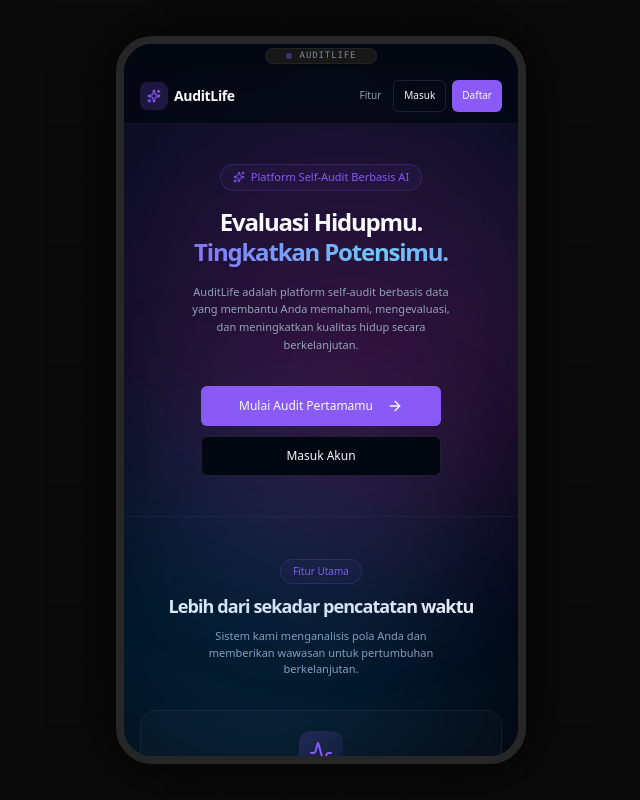
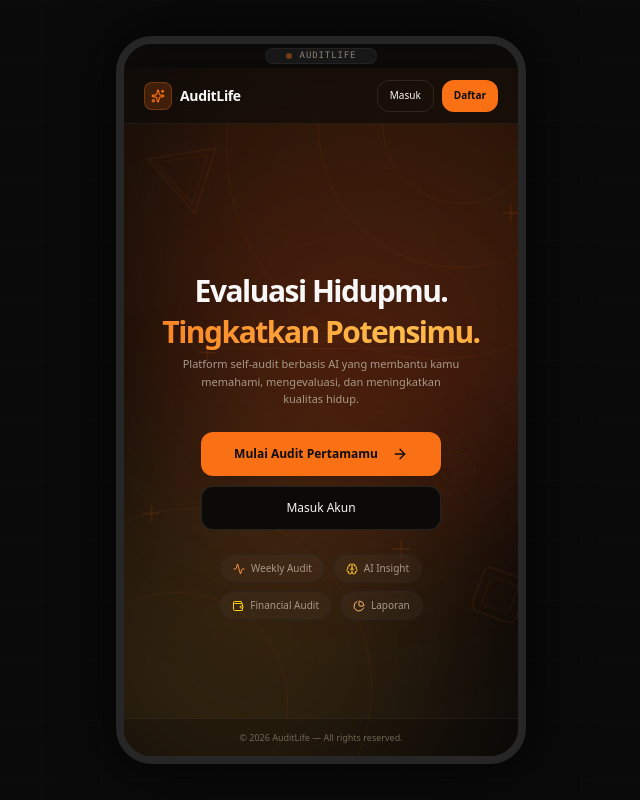
Before and after one commit to ClazPRO/AuditLife, a Next.js app: page / in a window 1280 px wide. Shown: the whole page, without its empty margins (319-959 px from the left). Built offline with nearby package versions, Linux system fonts and the light colour scheme.

Commit message:
feat: redesign landing page to single screen with orange theme and ornaments

```diff
--- a/src/app/globals.css
+++ b/src/app/globals.css
@@ -27,25 +27,25 @@
   }
 
   .dark {
-    --background: 224 71% 4%;
-    --foreground: 210 40% 98%;
+    --background: 20 15% 4%;
+    --foreground: 30 10% 97%;
     --card: 222 47% 11%;
     --card-foreground: 210 40% 98%;
     --popover: 222 47% 11%;
     --popover-foreground: 210 40% 98%;
-    --primary: 258 90% 66%; /* Premium Violet */
-    --primary-foreground: 210 40% 98%;
-    --secondary: 217.2 32.6% 17.5%;
+    --primary: 24 95% 53%; /* Premium Orange */
+    --primary-foreground: 0 0% 5%;
+    --secondary: 20 30% 12%;
     --secondary-foreground: 210 40% 98%;
-    --muted: 217.2 32.6% 17.5%;
-    --muted-foreground: 215 20.2% 65.1%;
-    --accent: 217.2 32.6% 17.5%;
+    --muted: 20 25% 12%;
+    --muted-foreground: 30 15% 60%;
+    --accent: 20 30% 12%;
     --accent-foreground: 210 40% 98%;
-    --destructive: 342.9 89.2% 53.3%;
+    --destructive: 0 84.2% 60.2%;
     --destructive-foreground: 210 40% 98%;
-    --border: 217.2 32.6% 17.5%;
-    --input: 217.2 32.6% 17.5%;
-    --ring: 258 90% 66%;
+    --border: 20 25% 15%;
+    --input: 20 25% 15%;
+    --ring: 24 95% 53%;
   }
 }
 
@@ -76,11 +76,11 @@
 .gradient-bg {
   background: linear-gradient(
     135deg,
-    hsl(258 90% 5%) 0%,
-    hsl(224 71% 4%) 25%,
-    hsl(258 60% 8%) 50%,
-    hsl(224 71% 4%) 75%,
-    hsl(280 70% 6%) 100%
+    hsl(20 80% 5%) 0%,
+    hsl(15 60% 4%) 25%,
+    hsl(25 70% 7%) 50%,
+    hsl(15 60% 4%) 75%,
+    hsl(30 80% 6%) 100%
   );
   background-size: 400% 400%;
   animation: gradientShift 15s ease infinite;
@@ -104,25 +104,25 @@
 .orb-1 {
   width: 500px;
   height: 500px;
-  background: hsl(258 90% 66%);
-  top: -100px;
-  right: -100px;
+  background: hsl(24 95% 53%);
+  top: -150px;
+  right: -150px;
   animation: orbFloat1 20s ease-in-out infinite;
 }
 
 .orb-2 {
   width: 400px;
   height: 400px;
-  background: hsl(200 90% 50%);
-  bottom: -100px;
-  left: -100px;
+  background: hsl(38 95% 60%);
+  bottom: -120px;
+  left: -120px;
   animation: orbFloat2 25s ease-in-out infinite;
 }
 
 .orb-3 {
-  width: 300px;
-  height: 300px;
-  background: hsl(330 80% 50%);
+  width: 320px;
+  height: 320px;
+  background: hsl(10 90% 55%);
   top: 50%;
   left: 50%;
   transform: translate(-50%, -50%);
@@ -179,11 +179,11 @@
 
 /* ===== GLOW EFFECT ===== */
 .glow-primary {
-  box-shadow: 0 0 30px -5px hsl(258 90% 66% / 0.3);
+  box-shadow: 0 0 30px -5px hsl(24 95% 53% / 0.4);
 }
 
 .glow-primary-hover:hover {
-  box-shadow: 0 0 40px -5px hsl(258 90% 66% / 0.5);
+  box-shadow: 0 0 40px -5px hsl(24 95% 53% / 0.6);
   transition: box-shadow 0.3s ease;
 }
 
@@ -191,9 +191,9 @@
 .shimmer-text {
   background: linear-gradient(
     90deg,
-    hsl(258 90% 66%) 0%,
-    hsl(200 90% 70%) 50%,
-    hsl(258 90% 66%) 100%
+    hsl(24 95% 53%) 0%,
+    hsl(38 100% 65%) 50%,
+    hsl(24 95% 53%) 100%
   );
   background-size: 200% 100%;
   -webkit-background-clip: text;
@@ -219,25 +219,25 @@
 
 /* Neon border & card shadow glows */
 .neon-card-violet {
-  border: 1.5px solid rgba(167, 139, 250, 0.35) !important;
-  box-shadow: 0 0 15px -3px rgba(167, 139, 250, 0.2), inset 0 1px 0 0 rgba(255, 255, 255, 0.05);
-  background: rgba(15, 10, 30, 0.7) !important;
+  border: 1.5px solid rgba(249, 115, 22, 0.35) !important;
+  box-shadow: 0 0 15px -3px rgba(249, 115, 22, 0.2), inset 0 1px 0 0 rgba(255, 255, 255, 0.05);
+  background: rgba(25, 10, 5, 0.7) !important;
   transition: all 0.3s ease-in-out;
 }
 .neon-card-violet:hover {
-  border-color: rgba(167, 139, 250, 0.7) !important;
-  box-shadow: 0 0 25px -3px rgba(167, 139, 250, 0.45), inset 0 1px 0 0 rgba(255, 255, 255, 0.15) !important;
+  border-color: rgba(249, 115, 22, 0.7) !important;
+  box-shadow: 0 0 25px -3px rgba(249, 115, 22, 0.45), inset 0 1px 0 0 rgba(255, 255, 255, 0.15) !important;
 }
 
 .neon-card-blue {
-  border: 1.5px solid rgba(96, 165, 250, 0.35) !important;
-  box-shadow: 0 0 15px -3px rgba(96, 165, 250, 0.2), inset 0 1px 0 0 rgba(255, 255, 255, 0.05);
-  background: rgba(10, 15, 35, 0.7) !important;
+  border: 1.5px solid rgba(251, 146, 60, 0.35) !important;
+  box-shadow: 0 0 15px -3px rgba(251, 146, 60, 0.2), inset 0 1px 0 0 rgba(255, 255, 255, 0.05);
+  background: rgba(25, 15, 5, 0.7) !important;
   transition: all 0.3s ease-in-out;
 }
 .neon-card-blue:hover {
-  border-color: rgba(96, 165, 250, 0.7) !important;
-  box-shadow: 0 0 25px -3px rgba(96, 165, 250, 0.45), inset 0 1px 0 0 rgba(255, 255, 255, 0.15) !important;
+  border-color: rgba(251, 146, 60, 0.7) !important;
+  box-shadow: 0 0 25px -3px rgba(251, 146, 60, 0.45), inset 0 1px 0 0 rgba(255, 255, 255, 0.15) !important;
 }
 
 .neon-card-emerald {
@@ -254,7 +254,7 @@
 .neon-card-amber {
   border: 1.5px solid rgba(251, 191, 36, 0.35) !important;
   box-shadow: 0 0 15px -3px rgba(251, 191, 36, 0.2), inset 0 1px 0 0 rgba(255, 255, 255, 0.05);
-  background: rgba(30, 20, 10, 0.7) !important;
+  background: rgba(30, 20, 5, 0.7) !important;
   transition: all 0.3s ease-in-out;
 }
 .neon-card-amber:hover {
@@ -264,11 +264,34 @@
 
 /* Custom Neon Badge */
 .neon-badge {
-  box-shadow: 0 0 10px rgba(167, 139, 250, 0.3);
+  box-shadow: 0 0 10px rgba(249, 115, 22, 0.3);
   animation: pulse-glow 2s infinite alternate;
 }
 
 @keyframes pulse-glow {
-  0% { box-shadow: 0 0 5px rgba(167, 139, 250, 0.2); }
-  100% { box-shadow: 0 0 15px rgba(167, 139, 250, 0.5); }
+  0% { box-shadow: 0 0 5px rgba(249, 115, 22, 0.2); }
+  100% { box-shadow: 0 0 15px rgba(249, 115, 22, 0.5); }
 }
+
+/* ===== ORNAMENTAL DECORATIONS ===== */
+.ornament-ring {
+  position: absolute;
+  border-radius: 50%;
+  border: 1px solid rgba(249, 115, 22, 0.08);
+  pointer-events: none;
+}
+
+.ornament-dots {
+  background-image: radial-gradient(circle, rgba(249,115,22,0.12) 1px, transparent 1px);
+  background-size: 28px 28px;
+}
+
+.ornament-cross::before,
+.ornament-cross::after {
+  content: '';
+  position: absolute;
+  background: rgba(249, 115, 22, 0.15);
+  border-radius: 2px;
+}
+.ornament-cross::before { width: 1px; height: 20px; top: 0; left: 50%; }
+.ornament-cross::after  { width: 20px; height: 1px; top: 50%; left: 0; margin-top: -0.5px; }
--- a/src/app/page.tsx
+++ b/src/app/page.tsx
@@ -1,151 +1,128 @@
 import { Button } from "@/components/ui/button";
 import Link from "next/link";
-import { ArrowRight, Activity, PieChart, Shield, Sparkles, Wallet } from "lucide-react";
+import { ArrowRight, Activity, PieChart, Sparkles, Wallet, Brain } from "lucide-react";
 
 export default function Home() {
   return (
-    <div className="flex flex-col flex-1 h-full overflow-y-auto no-scrollbar relative">
-      {/* Animated Background */}
+    <div className="relative w-full h-[100dvh] overflow-hidden flex flex-col bg-background">
+
+      {/* ── Animated gradient background ── */}
       <div className="absolute inset-0 gradient-bg -z-10" />
-      <div className="absolute inset-0 grid-pattern -z-10" />
-      <div className="orb orb-1" />
-      <div className="orb orb-2" />
-      <div className="orb orb-3" />
 
-      {/* Header */}
-      <header className="px-4 h-14 flex items-center border-b border-white/5 bg-background/80 backdrop-blur-md sticky top-0 z-50 shrink-0">
-        <Link className="flex items-center justify-center gap-1.5" href="/">
-          <div className="h-7 w-7 rounded-lg bg-primary/20 flex items-center justify-center">
+      {/* ── Dot pattern overlay ── */}
+      <div className="absolute inset-0 ornament-dots -z-10 opacity-60" />
+
+      {/* ── Glowing orbs ── */}
+      <div className="orb orb-1" style={{ zIndex: 0 }} />
+      <div className="orb orb-2" style={{ zIndex: 0 }} />
+      <div className="orb orb-3" style={{ zIndex: 0 }} />
+
+      {/* ── Decorative concentric rings (top-right) ── */}
+      <div className="ornament-ring absolute -top-32 -right-32 w-[420px] h-[420px]" style={{ zIndex: 1 }} />
+      <div className="ornament-ring absolute -top-20 -right-20 w-[280px] h-[280px]" style={{ zIndex: 1 }} />
+      <div className="ornament-ring absolute -top-6 -right-6 w-[160px] h-[160px]" style={{ zIndex: 1 }} />
+
+      {/* ── Decorative rings (bottom-left) ── */}
+      <div className="ornament-ring absolute -bottom-28 -left-28 w-[360px] h-[360px]" style={{ zIndex: 1 }} />
+      <div className="ornament-ring absolute -bottom-14 -left-14 w-[220px] h-[220px]" style={{ zIndex: 1 }} />
+
+      {/* ── Floating geometric SVG ornaments ── */}
+      <svg className="absolute top-16 left-6 opacity-[0.07] animate-spin" style={{ animationDuration: "40s", zIndex: 1 }} width="80" height="80" viewBox="0 0 80 80">
+        <polygon points="40,4 76,62 4,62" fill="none" stroke="#f97316" strokeWidth="1.5" />
+        <polygon points="40,14 68,58 12,58" fill="none" stroke="#f97316" strokeWidth="1" />
+      </svg>
+      <svg className="absolute bottom-24 right-8 opacity-[0.08]" style={{ animation: "orbFloat2 22s ease-in-out infinite", zIndex: 1 }} width="60" height="60" viewBox="0 0 60 60">
+        <rect x="8" y="8" width="44" height="44" rx="6" fill="none" stroke="#fb923c" strokeWidth="1.5" transform="rotate(20 30 30)" />
+        <rect x="16" y="16" width="28" height="28" rx="4" fill="none" stroke="#fb923c" strokeWidth="1" transform="rotate(20 30 30)" />
+      </svg>
+      <svg className="absolute top-1/2 right-4 -translate-y-1/2 opacity-[0.06]" style={{ animation: "orbFloat1 30s ease-in-out infinite", zIndex: 1 }} width="50" height="50" viewBox="0 0 50 50">
+        <circle cx="25" cy="25" r="20" fill="none" stroke="#f97316" strokeWidth="1.5" strokeDasharray="4 4" />
+        <circle cx="25" cy="25" r="10" fill="none" stroke="#f97316" strokeWidth="1" strokeDasharray="3 3" />
+      </svg>
+      {/* Small plus marks */}
+      {[[15, 55], [85, 25], [70, 70], [25, 35]].map(([x, y], i) => (
+        <svg key={i} className="absolute opacity-[0.12]" style={{ left: `${x}%`, top: `${y}%`, zIndex: 1, animation: `orbFloat${(i % 3) + 1} ${18 + i * 4}s ease-in-out infinite` }} width="16" height="16" viewBox="0 0 16 16">
+          <line x1="8" y1="0" x2="8" y2="16" stroke="#f97316" strokeWidth="1.5" />
+          <line x1="0" y1="8" x2="16" y2="8" stroke="#f97316" strokeWidth="1.5" />
+        </svg>
+      ))}
+
+      {/* ── Horizontal glow line ── */}
+      <div className="absolute top-1/2 left-0 w-full h-px opacity-10 -translate-y-16" style={{ background: "linear-gradient(90deg, transparent, #f97316, transparent)", zIndex: 1 }} />
+
+      {/* ── HEADER ── */}
+      <header className="relative z-20 px-5 h-14 flex items-center border-b border-white/5 bg-background/60 backdrop-blur-md shrink-0">
+        <Link className="flex items-center gap-2" href="/">
+          <div className="h-7 w-7 rounded-lg bg-primary/20 flex items-center justify-center border border-primary/30">
             <Sparkles className="h-3.5 w-3.5 text-primary" />
           </div>
-          <span className="font-bold text-sm tracking-tight">AuditLife</span>
+          <span className="font-black text-sm tracking-tight">AuditLife</span>
         </Link>
-        <nav className="ml-auto flex gap-2 sm:gap-3 items-center">
-          <Link className="text-[10px] font-medium text-muted-foreground hover:text-foreground transition-colors" href="#features">
-            Fitur
-          </Link>
-          <div className="flex gap-1.5">
-            <Button variant="ghost" asChild size="sm" className="h-8 border border-white/10 hover:bg-white/5 text-[10px] px-2.5">
+        <nav className="ml-auto flex gap-2 items-center">
+          <Button variant="ghost" asChild size="sm" className="h-8 border border-white/10 hover:bg-white/5 text-[10px] px-3 rounded-xl">
             <Link href="/login">Masuk</Link>
           </Button>
-            <Button asChild size="sm" className="h-8 glow-primary-hover text-[10px] px-2.5">
+          <Button asChild size="sm" className="h-8 glow-primary-hover text-[10px] px-3 rounded-xl font-bold">
             <Link href="/register">Daftar</Link>
           </Button>
-          </div>
         </nav>
       </header>
 
-      <main className="flex-1">
-        {/* Hero Section */}
-        <section className="w-full py-10 flex items-center justify-center relative">
-          <div className="px-4">
-            <div className="flex flex-col items-center space-y-6 text-center">
-              <div className="space-y-4 fade-up">
+      {/* ── MAIN CONTENT (centered, no scroll) ── */}
+      <main className="relative z-10 flex-1 flex flex-col items-center justify-center px-5 gap-6">
         {/* Badge */}
-                <div className="inline-flex items-center gap-1.5 rounded-full border border-primary/20 bg-primary/5 px-3 py-1 text-[11px] text-primary backdrop-blur-sm">
+        <div className="fade-up inline-flex items-center gap-1.5 rounded-full border border-primary/30 bg-primary/10 px-3 py-1 text-[11px] text-primary font-semibold backdrop-blur-sm neon-badge">
           <Sparkles className="h-3 w-3" />
           Platform Self-Audit Berbasis AI
         </div>
 
-                <h1 className="text-2xl font-bold tracking-tighter leading-tight">
-                  Evaluasi Hidupmu. <br />
-                  <span className="shimmer-text">Tingkatkan Potensimu.</span>
+        {/* Headline */}
+        <div className="fade-up fade-up-delay-1 text-center space-y-1">
+          <h1 className="text-3xl font-black tracking-tighter leading-tight">
+            Evaluasi Hidupmu.
           </h1>
-                <p className="mx-auto max-w-[280px] text-[11px] text-muted-foreground leading-relaxed">
-                  AuditLife adalah platform self-audit berbasis data yang membantu Anda memahami, mengevaluasi, dan meningkatkan kualitas hidup secara berkelanjutan.
+          <h1 className="text-3xl font-black tracking-tighter leading-tight shimmer-text">
+            Tingkatkan Potensimu.
+          </h1>
+          <p className="mt-3 mx-auto max-w-[280px] text-[11px] text-muted-foreground leading-relaxed">
+            Platform self-audit berbasis AI yang membantu kamu memahami, mengevaluasi, dan meningkatkan kualitas hidup.
           </p>
         </div>
-              <div className="flex flex-col gap-2.5 w-full max-w-[240px] pt-2">
-                <Button asChild size="default" className="h-10 glow-primary-hover text-xs w-full">
+
+        {/* CTA Buttons */}
+        <div className="fade-up fade-up-delay-2 flex flex-col gap-2.5 w-full max-w-[240px]">
+          <Button asChild size="default" className="h-11 glow-primary-hover text-xs w-full rounded-xl font-bold shadow-lg">
             <Link href="/register">
               Mulai Audit Pertamamu
               <ArrowRight className="ml-1.5 h-3.5 w-3.5" />
             </Link>
           </Button>
-                <Button variant="outline" size="default" asChild className="h-10 border-white/10 hover:bg-white/5 text-xs w-full">
+          <Button variant="outline" size="default" asChild className="h-11 border-white/10 hover:bg-white/5 text-xs w-full rounded-xl">
             <Link href="/login">Masuk Akun</Link>
           </Button>
         </div>
+
+        {/* Feature Pills */}
+        <div className="fade-up fade-up-delay-3 flex flex-wrap justify-center gap-2 max-w-[320px]">
+          {[
+            { icon: Activity, label: "Weekly Audit", color: "text-orange-400" },
+            { icon: Brain, label: "AI Insight", color: "text-amber-400" },
+            { icon: Wallet, label: "Financial Audit", color: "text-yellow-400" },
+            { icon: PieChart, label: "Laporan", color: "text-orange-300" },
+          ].map(({ icon: Icon, label, color }) => (
+            <div key={label} className="flex items-center gap-1.5 rounded-full border border-white/8 bg-white/[0.03] px-3 py-1.5 backdrop-blur-sm hover:bg-white/[0.06] transition-all duration-200">
+              <Icon className={`h-3 w-3 ${color}`} />
+              <span className="text-[10px] font-medium text-muted-foreground">{label}</span>
             </div>
+          ))}
         </div>
-        </section>
-
-        {/* Features Section */}
-        <section id="features" className="w-full py-10 px-4 border-t border-white/5">
-          <div className="flex flex-col items-center justify-center space-y-3 text-center mb-8">
-            <div className="space-y-2">
-              <div className="inline-flex items-center gap-1.5 rounded-full border border-primary/20 bg-primary/5 px-3 py-1 text-[10px] text-primary">
-                Fitur Utama
-              </div>
-              <h2 className="text-lg font-bold tracking-tighter">
-                Lebih dari sekadar pencatatan waktu
-              </h2>
-              <p className="max-w-[260px] text-[11px] text-muted-foreground mx-auto">
-                Sistem kami menganalisis pola Anda dan memberikan wawasan untuk pertumbuhan berkelanjutan.
-              </p>
-            </div>
-          </div>
-
-          <div className="grid grid-cols-1 gap-4">
-            {/* Feature 1 */}
-            <div className="group relative flex flex-col items-center space-y-2 text-center p-5 rounded-2xl border border-white/5 bg-white/[0.02] backdrop-blur-sm hover:bg-white/[0.05] hover:border-primary/20 transition-all duration-300">
-              <div className="flex h-11 w-11 items-center justify-center rounded-xl bg-gradient-to-br from-primary/20 to-primary/5 transition-all duration-300">
-                <Activity className="h-5.5 w-5.5 text-primary" />
-              </div>
-              <h3 className="text-sm font-bold">Weekly Audit</h3>
-              <p className="text-[11px] text-muted-foreground leading-relaxed">
-                Catat aktivitas mingguanmu dengan mudah. Ketahui berapa banyak waktu yang kamu investasikan.
-              </p>
-            </div>
-
-            {/* Feature 2 */}
-            <div className="group relative flex flex-col items-center space-y-2 text-center p-5 rounded-2xl border border-white/5 bg-white/[0.02] backdrop-blur-sm hover:bg-white/[0.05] hover:border-primary/20 transition-all duration-300">
-              <div className="flex h-11 w-11 items-center justify-center rounded-xl bg-gradient-to-br from-blue-500/20 to-blue-500/5 transition-all duration-300">
-                <PieChart className="h-5.5 w-5.5 text-blue-400" />
-              </div>
-              <h3 className="text-sm font-bold">AI Insight</h3>
-              <p className="text-[11px] text-muted-foreground leading-relaxed">
-                Dapatkan rekomendasi spesifik berbasis data mengenai pola kebiasaan dan cara memperbaikinya.
-              </p>
-            </div>
-
-            {/* Feature 3 */}
-            <div className="group relative flex flex-col items-center space-y-2 text-center p-5 rounded-2xl border border-white/5 bg-white/[0.02] backdrop-blur-sm hover:bg-white/[0.05] hover:border-primary/20 transition-all duration-300">
-              <div className="flex h-11 w-11 items-center justify-center rounded-xl bg-gradient-to-br from-emerald-500/20 to-emerald-500/5 transition-all duration-300">
-                <Wallet className="h-5.5 w-5.5 text-emerald-400" />
-              </div>
-              <h3 className="text-sm font-bold">Financial Audit</h3>
-              <p className="text-[11px] text-muted-foreground leading-relaxed">
-                Pantau arus kas dan kelola pengeluaran dengan sistem Need/Want/Investment.
-              </p>
-            </div>
-
-            {/* Feature 4 */}
-            <div className="group relative flex flex-col items-center space-y-2 text-center p-5 rounded-2xl border border-white/5 bg-white/[0.02] backdrop-blur-sm hover:bg-white/[0.05] hover:border-primary/20 transition-all duration-300">
-              <div className="flex h-11 w-11 items-center justify-center rounded-xl bg-gradient-to-br from-amber-500/20 to-amber-500/5 transition-all duration-300">
-                <Shield className="h-5.5 w-5.5 text-amber-400" />
-              </div>
-              <h3 className="text-sm font-bold">Privasi Terjaga</h3>
-              <p className="text-[11px] text-muted-foreground leading-relaxed">
-                Data Anda adalah milik Anda. Dengan sistem Row Level Security, privasi Anda selalu aman.
-              </p>
-            </div>
-          </div>
-        </section>
       </main>
 
-      <footer className="flex flex-col gap-2 py-6 w-full shrink-0 items-center px-4 border-t border-white/5 bg-black/20">
-        <p className="text-[10px] text-muted-foreground">
-          &copy; {new Date().getFullYear()} AuditLife. All rights reserved.
+      {/* ── FOOTER ── */}
+      <footer className="relative z-20 shrink-0 flex items-center justify-center py-3 border-t border-white/5 bg-black/20">
+        <p className="text-[9px] text-muted-foreground/60">
+          © {new Date().getFullYear()} AuditLife — All rights reserved.
         </p>
-        <nav className="flex gap-4">
-          <Link className="text-[10px] text-muted-foreground hover:text-foreground transition-colors" href="#">
-            Syarat Ketentuan
-          </Link>
-          <Link className="text-[10px] text-muted-foreground hover:text-foreground transition-colors" href="#">
-            Kebijakan Privasi
-          </Link>
-        </nav>
       </footer>
     </div>
   );
```
Lines whose indentation alone changed are shown as unchanged.
